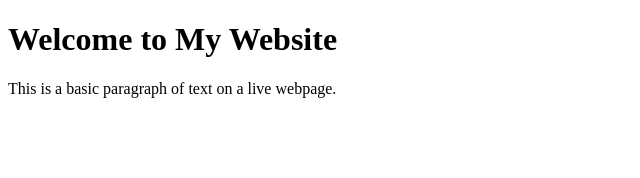
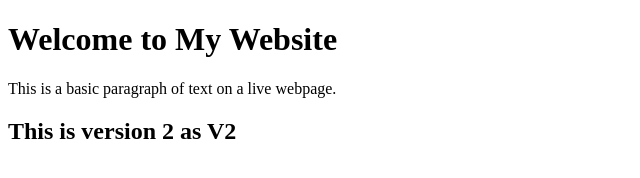
Before and after one commit to mani2827patil-wq/myrepo, a plain HTML site: page index.html in a window 1280 px wide. Shown: the whole page, without its empty margins (0-640 px from the left). Drawn offline with Linux system fonts and the light colour scheme.

Commit message:
Added verison 2 v2

```diff
--- a/index.html
+++ b/index.html
@@ -1,4 +1,3 @@
-
 <!DOCTYPE html>
 <html lang="en">
 <head>
@@ -9,5 +8,6 @@
 <body>
     <h1>Welcome to My Website</h1>
     <p>This is a basic paragraph of text on a live webpage.</p>
+    <h2>This is version 2 as V2</h2>
 </body>
 </html>
```
